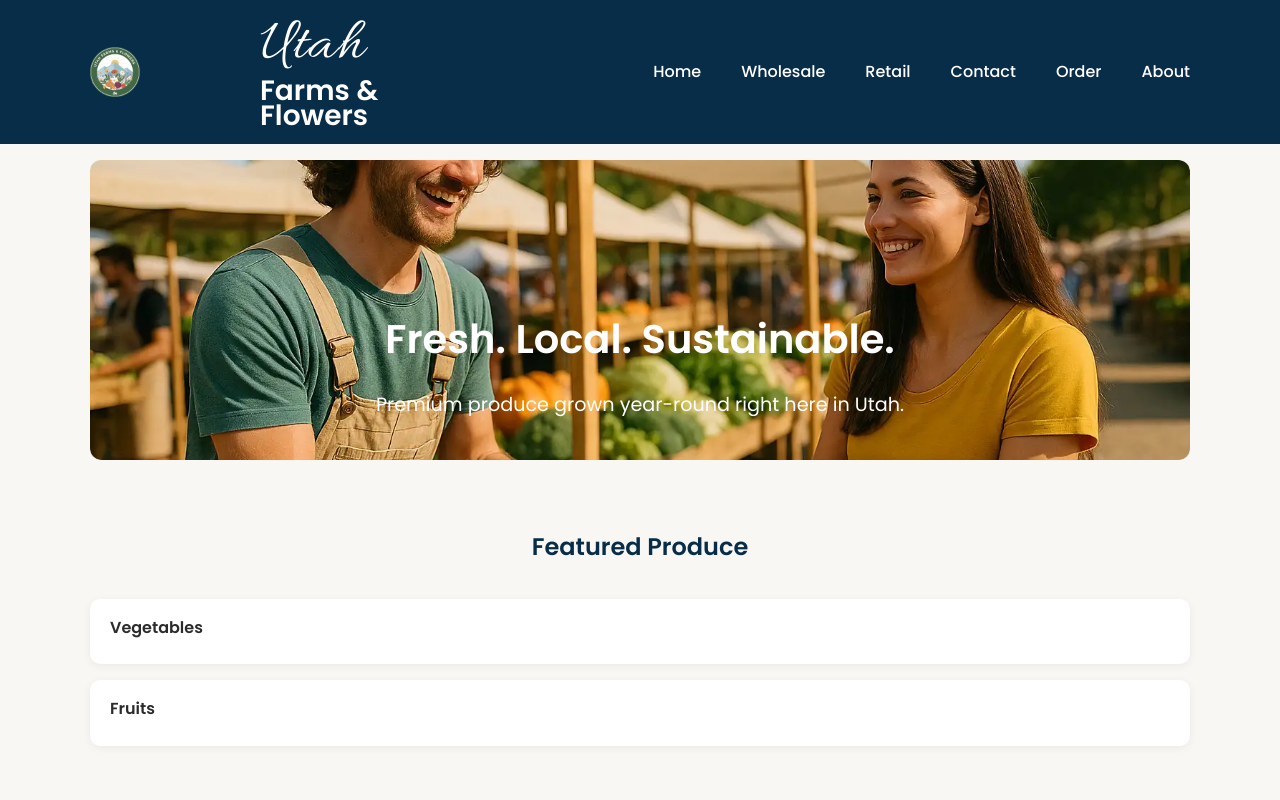
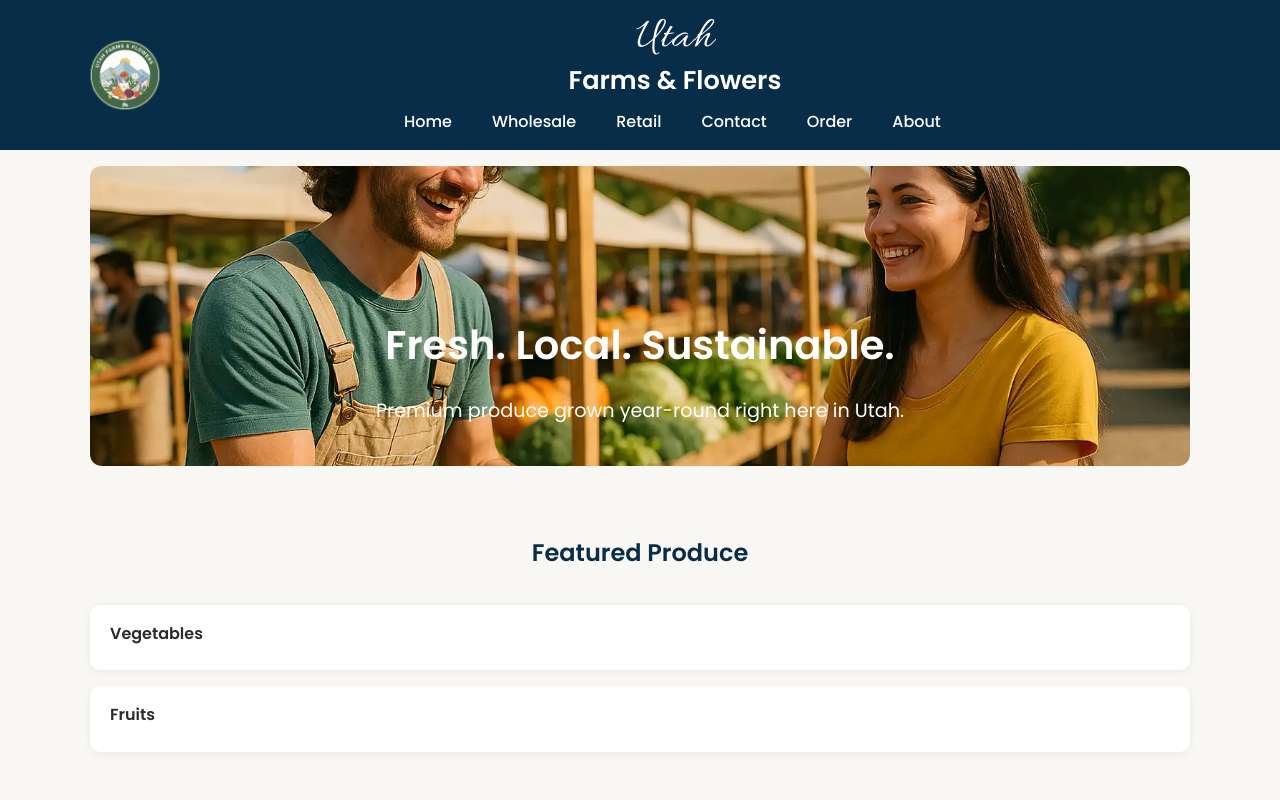
Before and after one commit to sullivantuft/wdd231_project, a plain HTML site: page index.html in a window 1280 px wide. Shown: the top 800 px of the page. Drawn offline with Linux system fonts and the light colour scheme.

Commit message:
fix header and title links to match

```diff
--- a/assets/css/style.css
+++ b/assets/css/style.css
@@ -467,13 +467,17 @@ body {
 }
 
 
-.brand-title {
-  line-height: 0.9;   /* Tightens the spacing between lines */
-}
-
-.brand-title .utah-script {
-  margin-bottom: -1.5rem;  /* Pulls "Farms & Flowers" upward */
-}
+
+
+.brand-center {
+  flex: 1;
+  text-align: center;
+  display: flex;
+  flex-direction: column;
+  justify-content: center;
+}
+
+
 
 /* ========================================================= */
 /* HEADER ROW LAYOUT                                         */
@@ -487,6 +491,33 @@ body {
   flex-wrap: wrap; /* Allows wrapping on smaller screens */
 }
 
+
+/* Brand title stack */
+.brand-title {
+  margin: 0;
+  line-height: 1.15;
+}
+
+/* Fancy Utah word */
+.brand-title .utah-script {
+  display: block;
+  font-size: 2.8rem;
+  margin-bottom: 0.35rem;
+}
+
+/* Farms & Flowers line */
+.brand-title .farms-flowers {
+  display: block;
+  font-size: 1.6rem;
+}
+
+.brand-title .farms-flowers {
+  display: block;
+  font-size: 1.6rem;
+  margin-bottom: 0.8rem;   /* ← spacing before the links */
+}
+
+
 /* ================================== */
 /* BRAND / LOGO AREA                   */
 /* Controls site title and logo alignment */
@@ -502,6 +533,11 @@ body {
 /* NAVIGATION MENU                     */
 /* Controls positioning of navigation links */
 /* ================================== */
+
+.nav {
+  margin: 0 14.25rem; /* increase for spacing between links
+}
+
 
 .nav {
   text-align: right; /* Aligns all nav links to the right */
@@ -1596,3 +1632,17 @@ figure {
     height: 260px;
   }
 }
+
+/* Keep logo locked left and small */
+.logo-wrapper {
+  flex: 0 0 auto;
+  display: flex;
+  align-items: center;
+}
+
+.logo {
+  height: 70px;        /* Reduce size */
+  width: auto;
+  max-width: 70px;     /* Prevent stretching */
+  object-fit: contain;
+}
--- a/assets/js/headerFooter.js
+++ b/assets/js/headerFooter.js
@@ -3,27 +3,23 @@ export function loadHeaderAndFooter(){
     const headerHTML=`
     <header class="site-header">
   <div class="container header-row">
-        <div class="brand">
+
+    <!-- Left: LOGO (anchored left, does not move) -->
+    <div class="logo-wrapper">
       <picture>
         <source srcset="assets/images/utah_logo_300.webp" type="image/webp">
-            <img src="assets/images/utah_logo.png" alt="Utah Farms and Flowers logo" class="logo" height="50" decoding="async">
+        <img src="assets/images/utah_logo.png" alt="Utah Farms and Flowers logo" class="logo" height="60" decoding="async">
       </picture>
+    </div>
 
+    <!-- Centered TITLE above the nav links -->
+    <div class="brand-center">
       <h1 class="brand-title">
         <span class="utah-script">Utah</span>
-          <br />
-          Farms & Flowers
+        <span class="farms-flowers">Farms & Flowers</span>
       </h1>
 
-
-        </div>
-
-        <!--Mobile Menu Button -->
-        <button id="menu-toggle" class="menu-toggle" aria-expanded="false" aria-controls="primary-nav">
-          ≡
-        </button>
-
-
+      <!-- Navigation directly BELOW the title -->
       <nav class="nav" id="primary-nav" aria-label="Primary navigation">
         <a href="index.html">Home</a>
         <a href="wholesale.html">Wholesale</a>
@@ -33,7 +29,15 @@ export function loadHeaderAndFooter(){
         <a href="about.html">About</a>
       </nav>
     </div>
+
+    <!-- Right: Mobile Menu Button -->
+    <button id="menu-toggle" class="menu-toggle" aria-expanded="false" aria-controls="primary-nav">
+      ≡
+    </button>
+
+  </div>
 </header>
+
     `;
 
 
--- a/index.html
+++ b/index.html
@@ -6,7 +6,11 @@
     <meta name="viewport" content="width=device-width, initial-scale=1.0" />
     <script type="module" src="assets/js/main.js" defer></script>
     <link rel="stylesheet" href="assets/css/style.css" />
-    <title>Utah Farms and Flowers | Home</title>
+    <title>Utah Farms & Flowers & Fresh Local Utah Produce</title>
+    <meta name="description" content="Utah Farms & Flowers provides premium locally grown produce using sustainable methods. Fresh greens, herbs, and seasonal crops available year-round in Utah.">
+    <meta name="viewport" content="width=device-width, initial-scale=1.0">
+
+
   </head>
 
   <body>
```
Also changed, not shown: about.html (+4 -0 lines), contact.html (+5 -1 lines), order.html (+5 -1 lines), retail.html (+5 -1 lines), wholesale.html (+5 -1 lines). Lines whose indentation alone changed are shown as unchanged.
